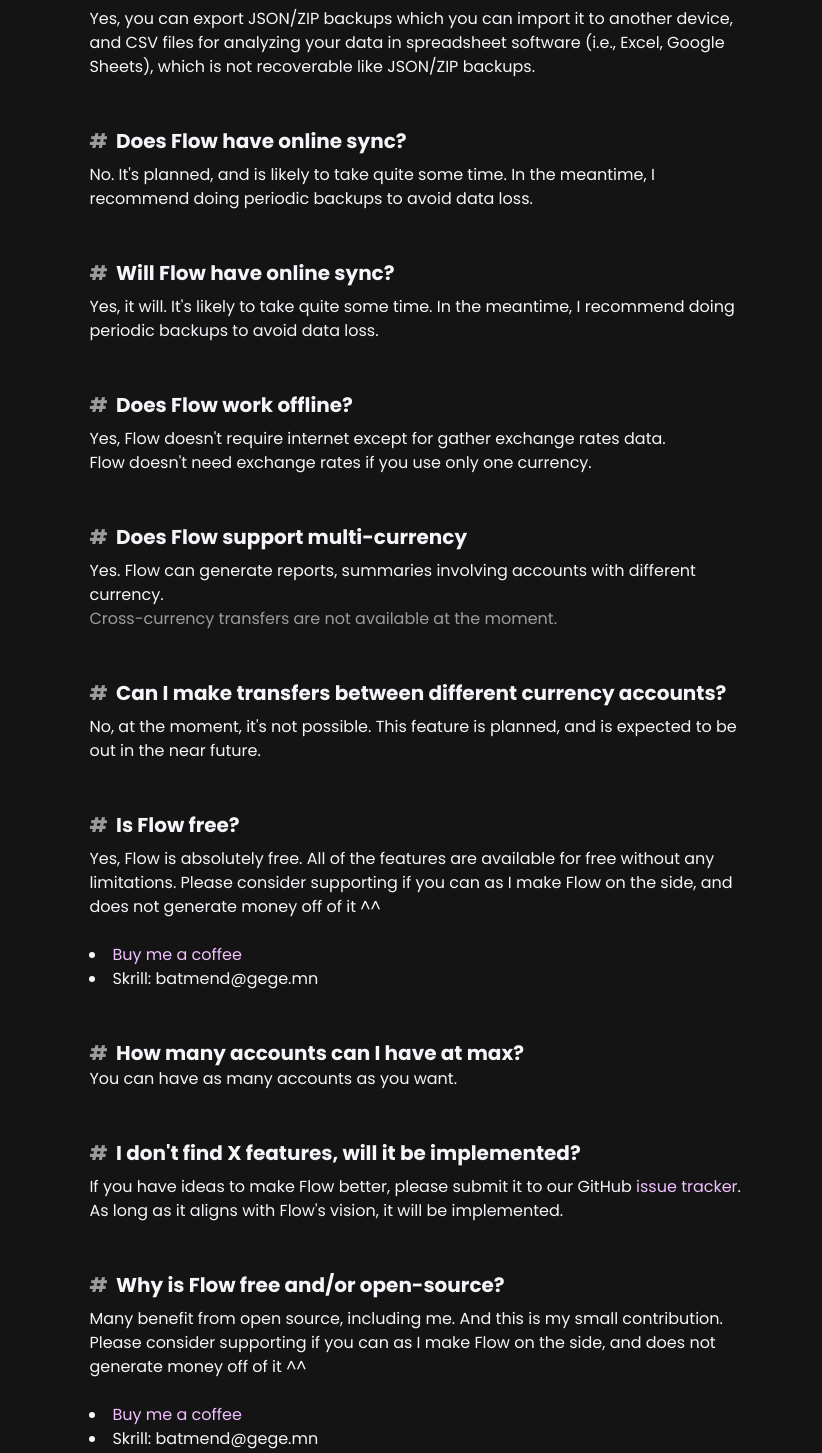
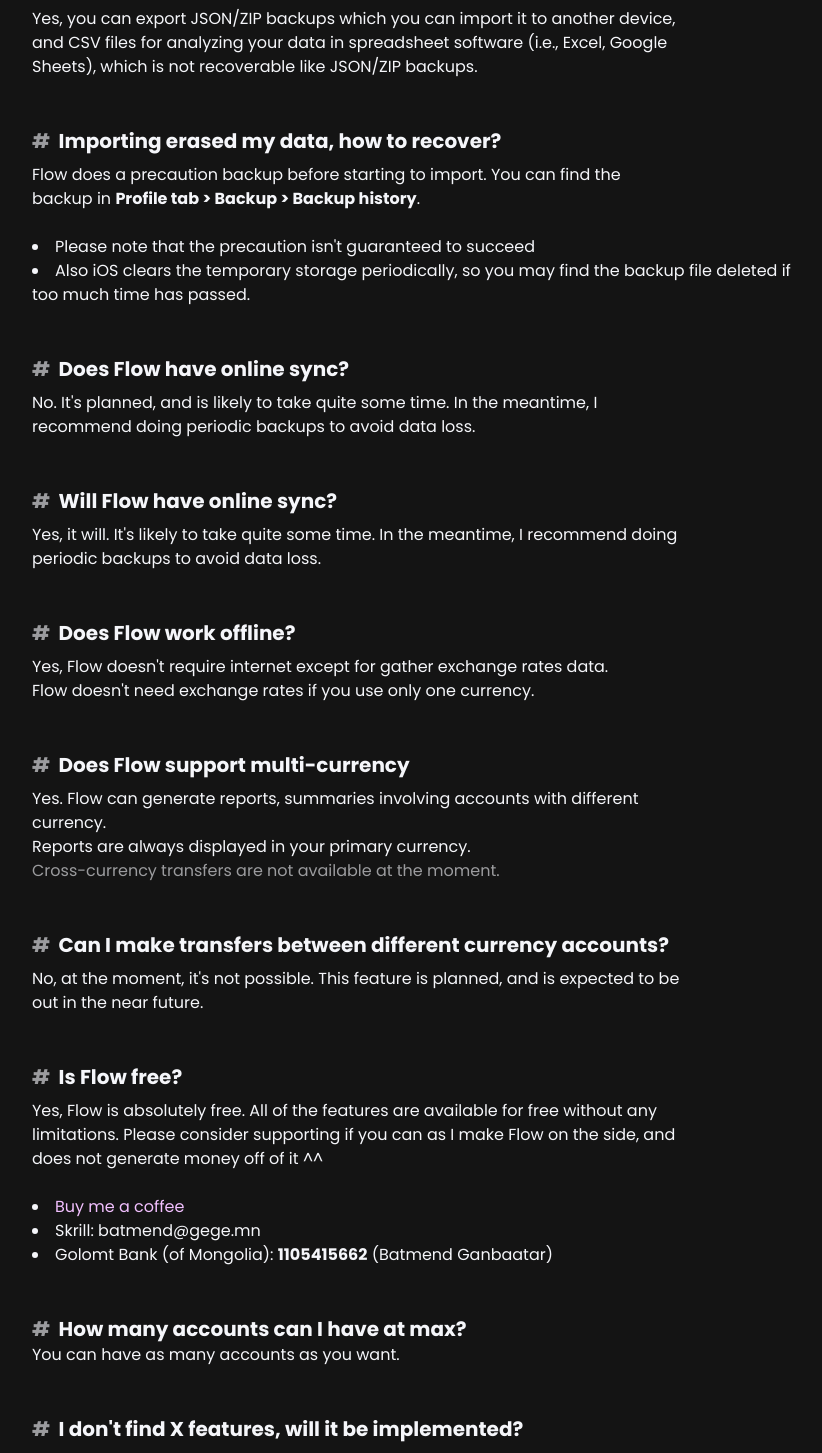
Before and after one commit to flow-mn/flow.github.io, a SvelteKit app: page /faq in a window 1280 px wide. Shown: the part 581-2034 px from the top of the page, without its empty margins (224-1046 px from the left). Built offline with nearby package versions, Linux system fonts and the light colour scheme.

Commit message:
add faq, bank acc no

```diff
--- /dev/null
+++ b/src/lib/copyBankAccNo.ts
@@ -0,0 +1,4 @@
+export default () => {
+	navigator.clipboard.writeText('1105415662');
+	alert('Copied to clipboard!');
+};
--- a/src/routes/donate/+page.svelte
+++ b/src/routes/donate/+page.svelte
@@ -1,3 +1,7 @@
+<script>
+	import copyBankAccountNumber from '$lib/copyBankAccNo';
+</script>
+
 <svelte:head>
 	<title>Donate Flow</title>
 </svelte:head>
@@ -21,4 +25,12 @@
 		<h4>Skrill:</h4>
 		<span>batmend@gege.mn</span>
 	</div>
+	<div class="flex flex-col gap-0">
+		<h4>Golomt Bank of Mongolia:</h4>
+		<div>
+			<button onclick={copyBankAccountNumber} class="appearance-none font-bold">
+				1105415662
+			</button> (Batmend Ganbaatar)
+		</div>
+	</div>
 </div>
--- a/src/routes/faq/+page.svelte
+++ b/src/routes/faq/+page.svelte
@@ -1,6 +1,7 @@
 <script lang="ts">
 	import FlexDownloadButtons from '$lib/components/FlexDownloadButtons.svelte';
 	import DocHeader from '$lib/components/DocHeader.svelte';
+	import copyBankAccountNumber from '$lib/copyBankAccNo';
 </script>
 
 <svelte:head>
@@ -13,6 +14,16 @@
 			<a href="https://buymeacoffee.com/sadespresso">Buy me a coffee</a>
 		</li>
 		<li>Skrill: batmend@gege.mn</li>
+		<li>
+			Golomt Bank (of Mongolia): <button
+				class="appearance-none font-bold"
+				type="button"
+				title="Click to copy my Golomt Bank of Mongolia account number"
+				onclick={copyBankAccountNumber}
+			>
+				1105415662
+			</button> (Batmend Ganbaatar)
+		</li>
 	</ul>
 {/snippet}
 
@@ -42,6 +53,24 @@
 			recoverable like JSON/ZIP backups.
 		</p>
 
+		<DocHeader id="importing-erased-my-data-how-to-recover">
+			Importing erased my data, how to recover?
+		</DocHeader>
+
+		<p>
+			Flow does a precaution backup before starting to import. You can find the backup in <b
+				>Profile tab &gt; Backup &gt; Backup history</b
+			>.
+		</p>
+		<br />
+		<ul class="list-inside list-disc">
+			<li>Please note that the precaution isn't guaranteed to succeed</li>
+			<li>
+				Also iOS clears the temporary storage periodically, so you may find the backup file deleted
+				if too much time has passed.
+			</li>
+		</ul>
+
 		<DocHeader id="does-flow-have-online-sync">Does Flow have online sync?</DocHeader>
 
 		<p>
@@ -68,6 +97,8 @@
 
 		<p>
 			Yes. Flow can generate reports, summaries involving accounts with different currency.
+			<br />
+			Reports are always displayed in your primary currency.
 			<br />
 			<span class="opacity-60">Cross-currency transfers are not available at the moment.</span>
 		</p>
```
Also changed, not shown: src/app.css (line endings or trailing spaces).
